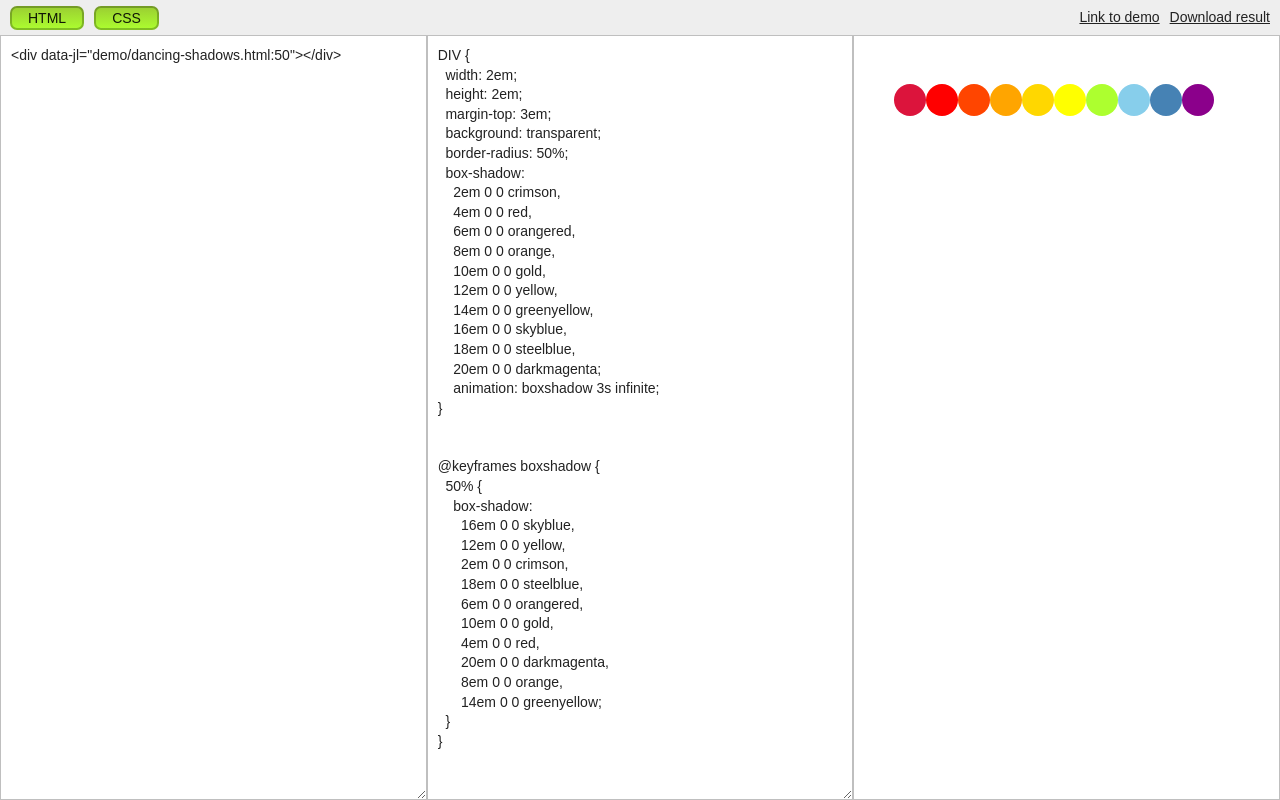
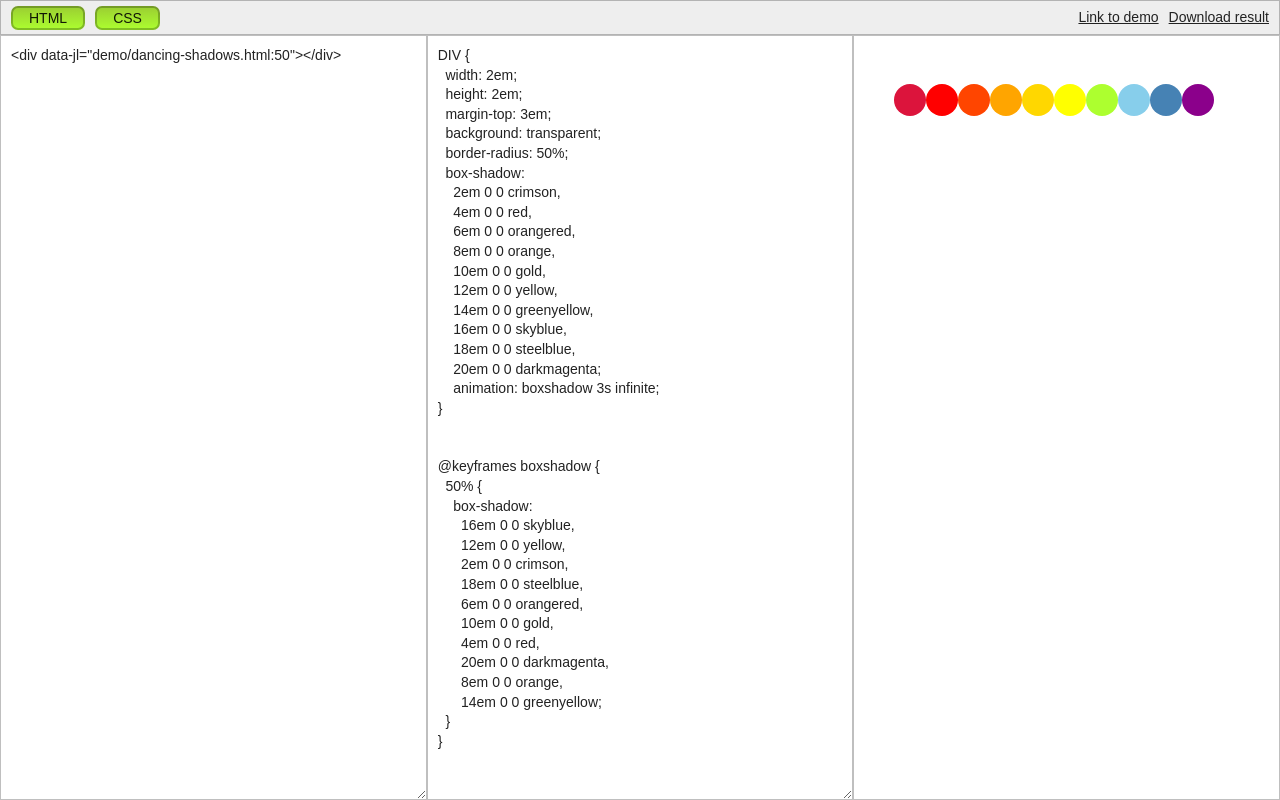
Before and after one commit to yoksel/live-snippet, a website: page demo/dancing-shadows.html in a window 1280 px wide. Drawn offline with Linux system fonts and the light colour scheme.

Commit message:
Beautify title for downloaded demo; beautify demo

```diff
--- a/assets/demo.css
+++ b/assets/demo.css
@@ -34,6 +34,8 @@ A:hover {
   flex-basis: 2.5em;
   display: flex;
   align-items: center;
+  box-sizing: border-box;
+  border: 1px solid rgba(0,0,0,.25);
   background: #EEE;
 }
 
@@ -89,6 +91,7 @@ A:hover {
   flex-basis: 33%;
   flex-grow: 1;
   display: flex;
+  box-sizing: border-box;
   border: 1px solid rgba(0,0,0,.25);
 }
 
--- a/assets/demo.js
+++ b/assets/demo.js
@@ -102,13 +102,14 @@ Demo.prototype.addActions = function() {
 Demo.prototype.createSaveLink = function() {
   const encoded = btoa(this.iframeDoc.firstChild.outerHTML);
   const href = 'data:text/html;base64,' + encoded;
+  const pageTitle = document.title || '';
 
   const link = this.addLink(
     href,
     'download',
     'Download result'
   );
-  link.setAttribute('download', '');
+  link.setAttribute('download', pageTitle);
   this.layout.controls.appendChild(link);
 
   return link;
```
